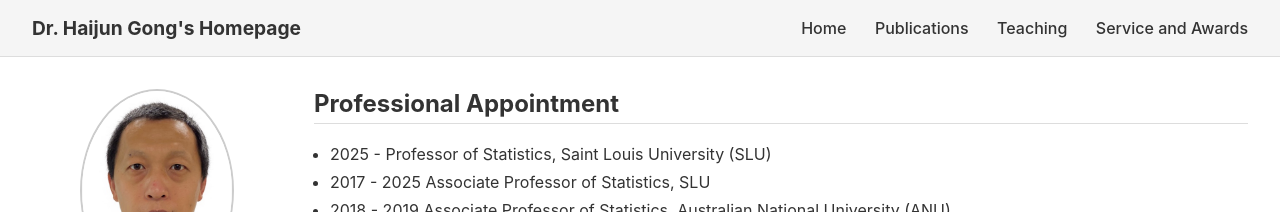
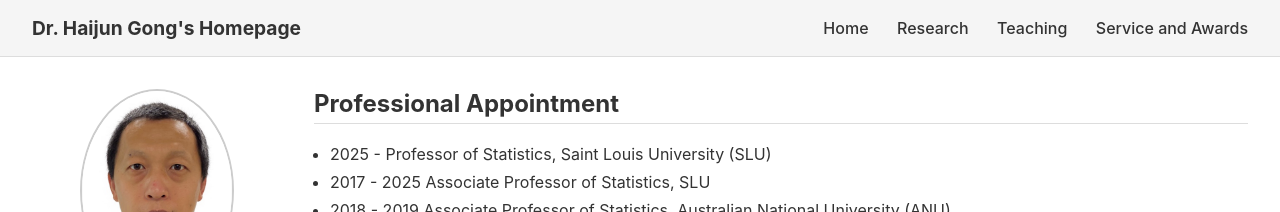
Before and after one commit to GongData/gongData.github.io, a Jekyll site: the page index.html, which Jekyll copies as it is, in a window 1280 px wide. Shown: the top 212 px of the page. Built offline with Jekyll 4.4.1, drawn with Linux system fonts in a browser that asks for light colours.

Commit message:
Update index.html

```diff
--- a/index.html
+++ b/index.html
@@ -94,7 +94,7 @@
   <h1>Dr. Haijun Gong's Homepage</h1>
   <nav>
     <a href="/index.html">Home</a>
-    <a href="/Publications/">Publications</a>
+    <a href="/Research/">Research</a>
     <a href="/Teaching/">Teaching</a>
     <a href="/Awards/">Service and Awards</a>
   </nav>
```
